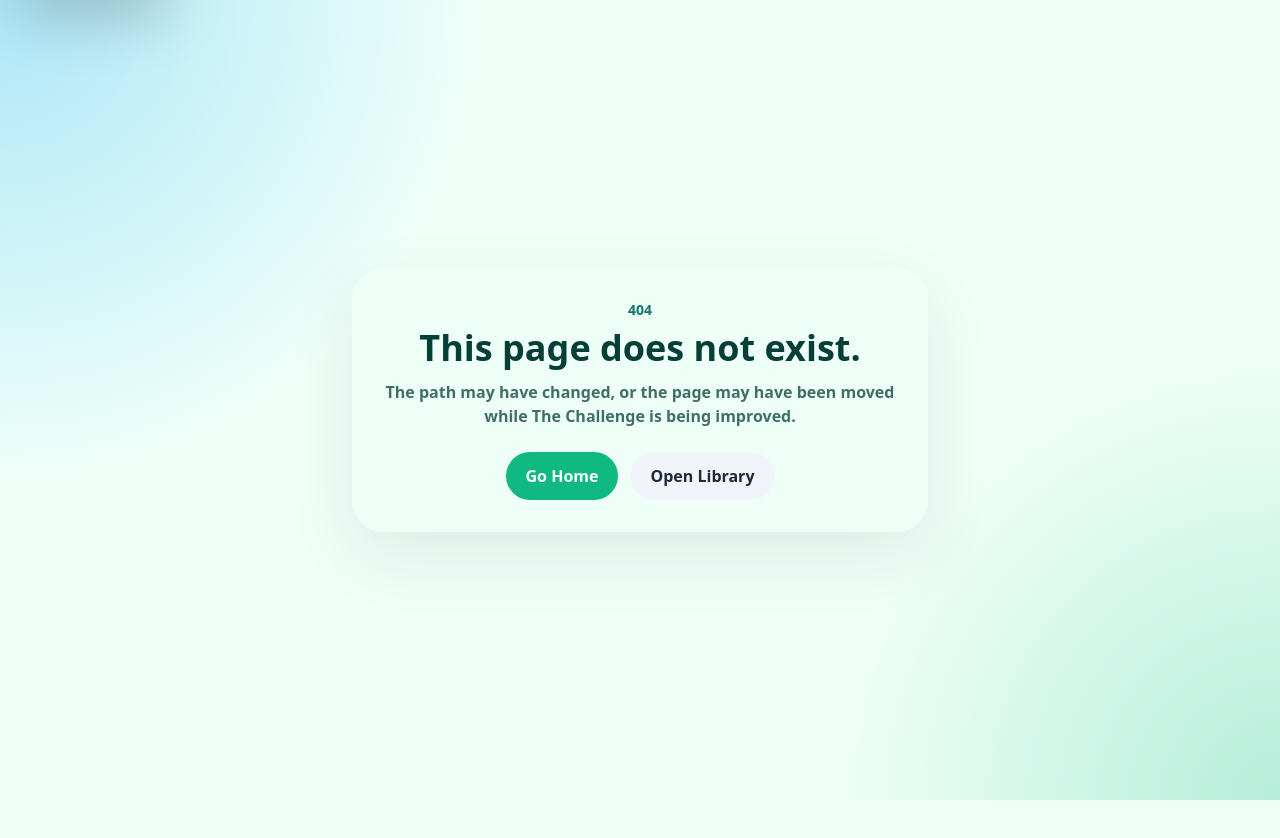
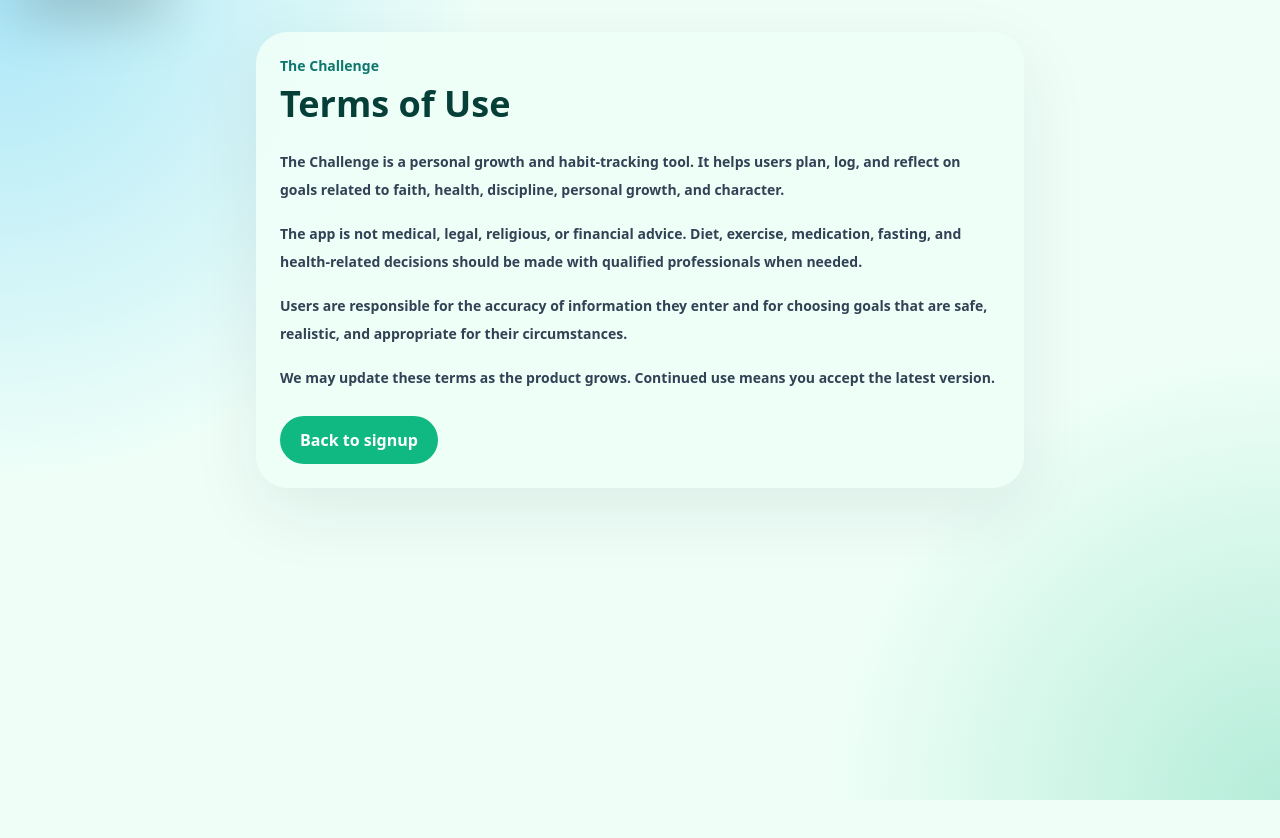
Before and after one commit to hxhhxxs/The-Challenge-, a Next.js app: page /terms in a window 1280 px wide. Before the commit this address had no page. Shown: the top 838 px of the page. Built offline with nearby package versions, Linux system fonts and the light colour scheme.

Commit message:
Add presentation terms page

```diff
--- /dev/null
+++ b/app/terms/page.tsx
@@ -0,0 +1,6 @@
+import Link from "next/link";
+import { cardClass, pageBg } from "@/lib/challenge-ui";
+
+export default function TermsPage() {
+  return <main className={pageBg}><section className={`${cardClass} mx-auto max-w-3xl`}><p className="text-sm font-black text-emerald-700">The Challenge</p><h1 className="mt-2 text-4xl font-black">Terms of Use</h1><div className="mt-6 space-y-4 text-sm font-semibold leading-7 text-slate-700"><p>The Challenge is a personal growth and habit-tracking tool. It helps users plan, log, and reflect on goals related to faith, health, discipline, personal growth, and character.</p><p>The app is not medical, legal, religious, or financial advice. Diet, exercise, medication, fasting, and health-related decisions should be made with qualified professionals when needed.</p><p>Users are responsible for the accuracy of information they enter and for choosing goals that are safe, realistic, and appropriate for their circumstances.</p><p>We may update these terms as the product grows. Continued use means you accept the latest version.</p></div><Link href="/signup" className="mt-6 inline-block rounded-full bg-emerald-600 px-5 py-3 font-black text-white">Back to signup</Link></section></main>;
+}
```
